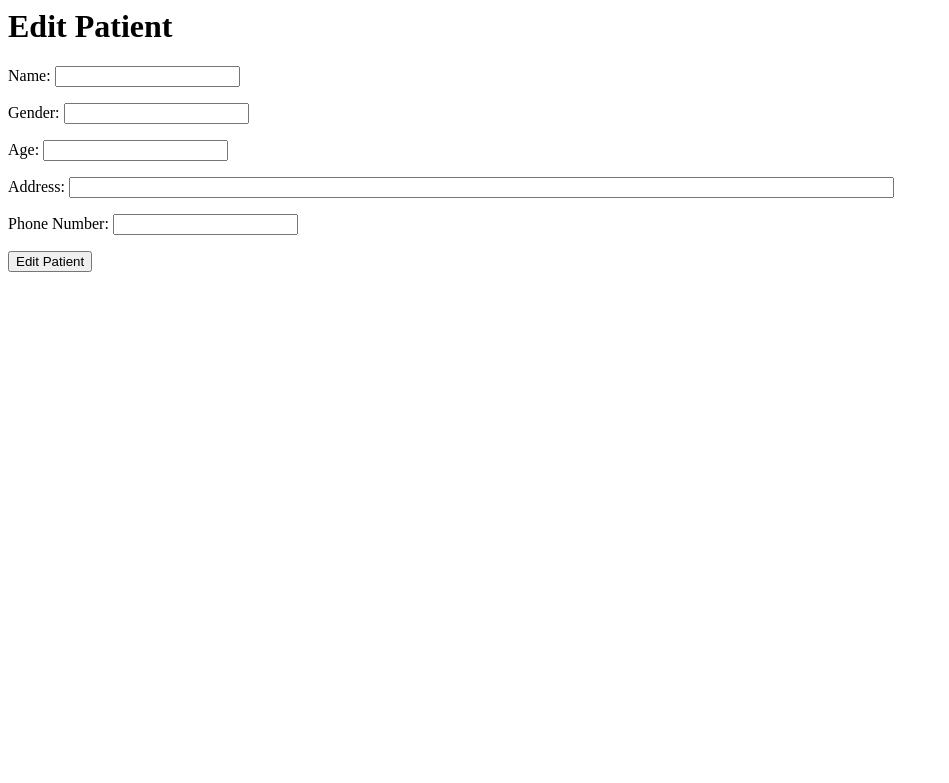
After one commit to hasibarrafiul/Online-Prescription-using-php, a PHP site: page /editpatient.php in a window 1280 px wide. The commit adds this page. Shown: the top 783 px of the page, without its empty margins (0-949 px from the left). Run offline with PHP 8.4, Linux system fonts and the light colour scheme.

Commit message:
edit patient

```diff
--- /dev/null
+++ b/editpatient.php
@@ -0,0 +1,54 @@
+<?php
+
+$dbservername = "localhost";
+$dbusername = "root";
+$dbpassword = "";
+$dbname = "onlineprescription";
+
+// Create connection
+$conn = mysqli_connect($dbservername, $dbusername, $dbpassword, $dbname);
+// Check connection
+if (!$conn) {
+    die("Connection failed: " . mysqli_connect_error());
+}
+
+
+if(isset($_POST['submit'])){
+$name = $_POST['pname'];
+$gender = $_POST['pgender'];
+$age = $_POST['page'];
+$address = $_POST['paddress'];
+$number = $_POST['pnumber'];
+$id = $_GET['id'];
+
+$sql = "Update patientinfo SET name ='$name', gender ='$gender', age ='$age', address ='$address', number ='$number' WHERE id ='$id'";
+if (mysqli_query($conn, $sql)) {
+    echo "Patient Edited Successfully";
+    }
+else {
+    echo "Error: " . $sql . "<br>" . mysqli_error($conn);
+}
+
+}
+
+
+mysqli_close($conn);
+?>
+
+<html>
+<head>
+<title>Edit Patient</title>
+</head>
+<body>
+<h1>Edit Patient</h1>
+<form method="post">
+<p>Name: <input type="text" name="pname" size="20" maxlength="20" /></p>
+<p>Gender: <input type="text" name="pgender" size="20" maxlength="20" /></p>
+<p>Age: <input type="number" name="page" size="20" maxlength="20" /></p>
+<p>Address: <input type="text" name="paddress" size="100" maxlength="100" /></p>
+<p>Phone Number: <input type="number" name="pnumber" size="20" maxlength="20" /></p>
+<p><input type="submit" name="submit" value="Edit Patient" /></p>
+</form>
+
+</body>
+</html>
--- a/home.php
+++ b/home.php
@@ -62,6 +62,7 @@ else{
 
     echo "<br><br>";
 
+    echo "<h1>Patient List</h1>";
     $sql = "SELECT * from patientinfo";
     $res = mysqli_query($conn, $sql);
     if (mysqli_num_rows($res) > 0) {
@@ -85,7 +86,7 @@ else{
             echo "<td>".$row["age"]."</td>";
             echo "<td>".$row["address"]."</td>";
             echo "<td>".$row["number"]."</td>";
-            echo "<td><a href='editmedicine.php?id=".$row["id"]."'>Edit</a></td>";
+            echo "<td><a href='editpatient.php?id=".$row["id"]."'>Edit</a></td>";
             echo "<td><a href='deletepatient.php?id=".$row["id"]."'>Delete</a></td>";
             echo "</tr>";
             $num++;
```
